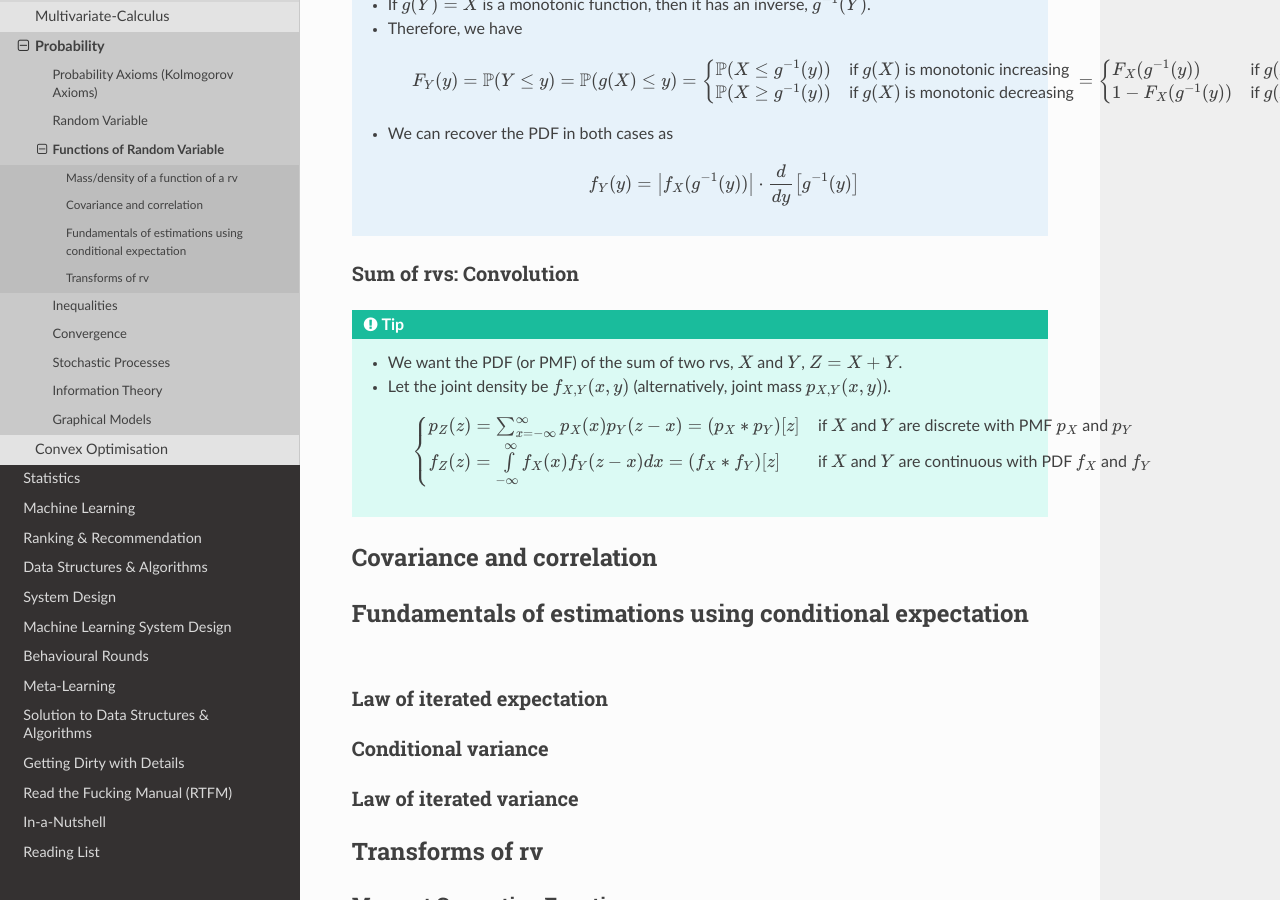
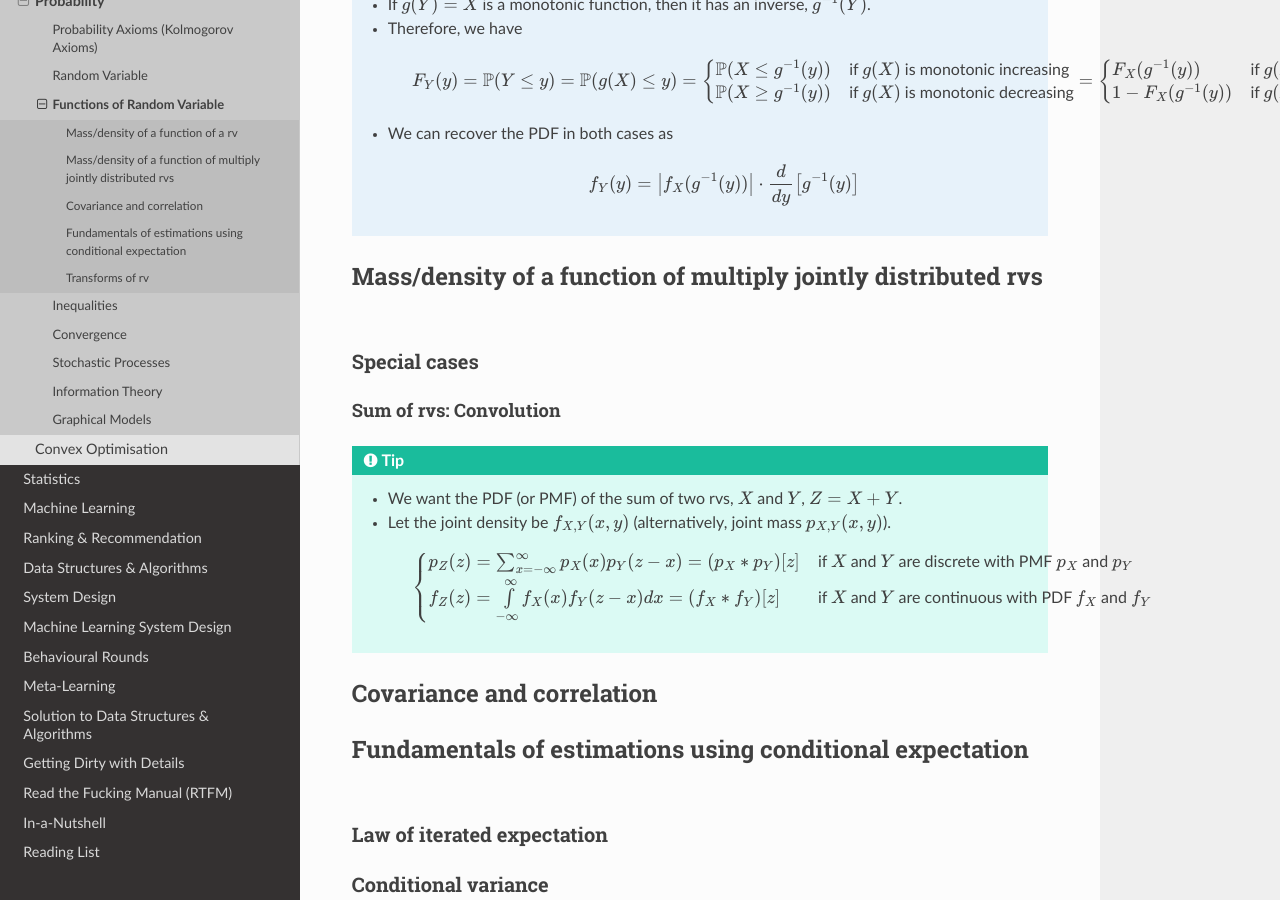
Before and after one commit to uselesstechjunks/leetcode, a Sphinx documentation site: the page built from docs/source/math/prob/func.rst, in a window 1280 px wide and 900 px high, scrolled down 1168 px. Built offline with Sphinx 7.4.7 and the Read the Docs theme 2.0.0, drawn with Linux system fonts in a browser that asks for light colours.

Commit message:
Update func.rst

```diff
--- a/docs/source/math/prob/func.rst
+++ b/docs/source/math/prob/func.rst
@@ -43,8 +43,14 @@ Monotonic functions
 
 		.. math:: f_Y(y)=\left| f_X(g^{-1}(y)) \right|\cdot\frac{d}{dy}\left[g^{-1}(y)\right]
 
+******************************************************************************************
+Mass/density of a function of multiply jointly distributed rvs
+******************************************************************************************
+
+Special cases
+========================================================================
 Sum of rvs: Convolution
-========================================================================
+------------------------------------------------------------------------
 .. tip::
 	* We want the PDF (or PMF) of the sum of two rvs, :math:`X` and :math:`Y`, :math:`Z=X+Y`.
 	* Let the joint density be :math:`f_{X,Y}(x,y)` (alternatively, joint mass :math:`p_{X,Y}(x,y)`).
```
